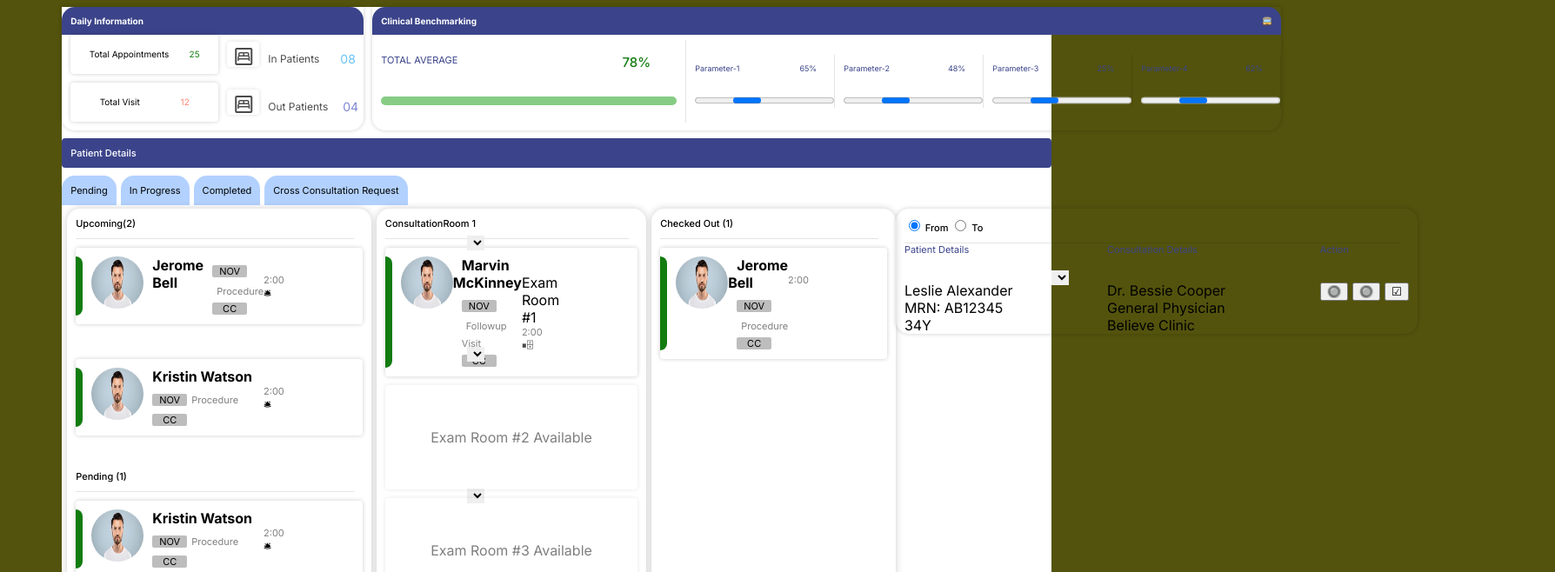
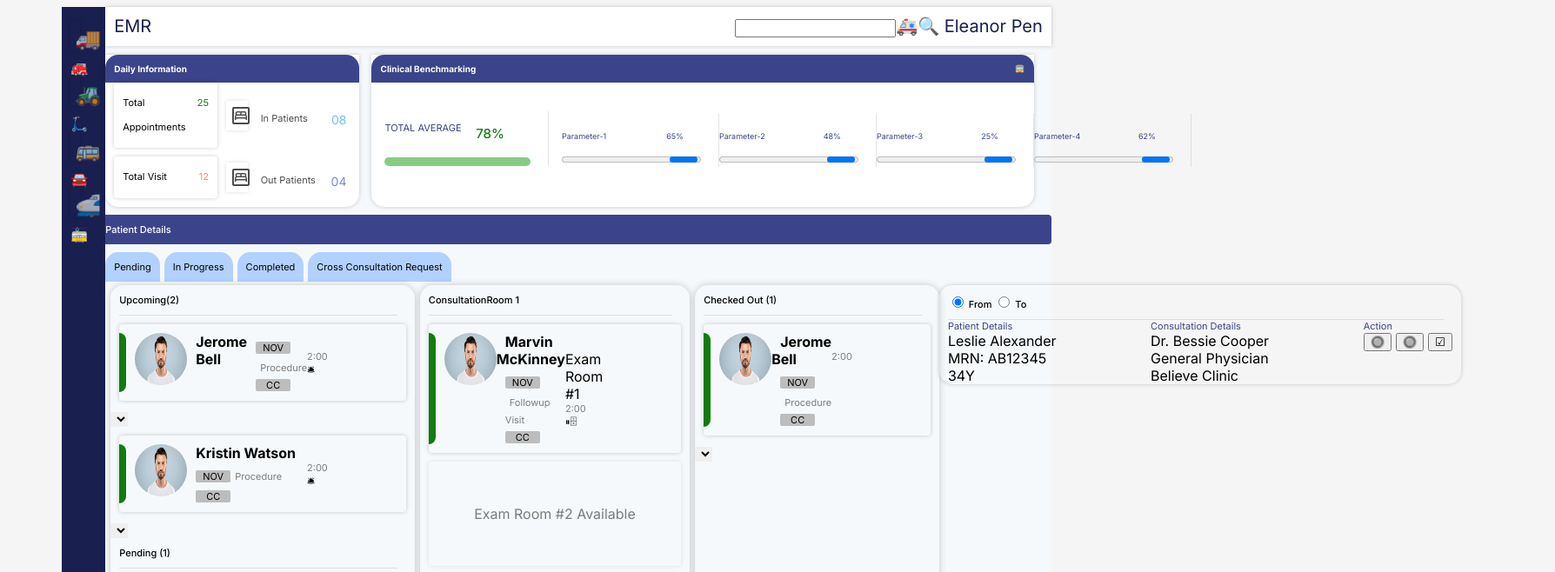
Before and after one commit to Mahopeok/FIGMA-Design, a plain HTML site: page index.html in a window 1280 px wide. Shown: the top 658 px of the page at 87% size, 1788 px wide, since content can reach past the window. Drawn offline with nearby package versions, Linux system fonts and the light colour scheme.

Commit message:
finishing touches

```diff
--- a/index.css
+++ b/index.css
@@ -1,6 +1,6 @@
 
 body{
-    background-color: rgb(83, 83, 13);
+    background-color: #f5f5f5;
     font-family: "inter", sans-serif;
 }
 h3{
@@ -24,12 +24,17 @@ h3{
 ul{
     list-style: none;
     display: flex;
-    padding: 0;
+    justify-content: space-between;
+    padding-left: 15px;
+    margin-bottom: 0;
+
 }
 li{
     padding-right: 20px;
 }
-
+.innerContent{
+    margin-left:40px;
+}
 .topHeader{
 
     display: flex;
@@ -51,35 +56,36 @@ li{
 .container{
     max-width: 90%;
     margin: 0 auto;
-    background-color: white;
+    background-color: #f6f9fb
 
 }
 .container1{
-    margin-right: 10px;
-
-    width: 380px;
+    margin-right: 14px;
+    width: 30%;
     border-bottom-left-radius: 15px;
     border-bottom-right-radius: 15px;
     box-shadow: 0 0 5px rgba(0, 0, 0, 0.2);
+    background-color: white;
 }
 .container2{
-   margin-right: 10px;
-
+    margin-right: 20px;
+    width: 70%;
     border-bottom-left-radius: 15px;
     border-bottom-right-radius: 15px;
     box-shadow: 0 0 5px rgba(0, 0, 0, 0.2);
+    background-color: white;
 
 }
 .appointments, .visit{
     margin-left: 10px;
     padding: 10px;
-    font-size: 10px;
+    font-size: 11px;
     box-shadow: 0 0 5px rgba(0, 0, 0, 0.2);
     line-height: 2.5;
-    width: 150px;
+    width: 45%;
     display: flex;
     border-radius: 4px;
-    justify-content: space-around;
+    justify-content: space-between;
     margin-bottom: 10px;
     border-top: hidden;
     margin-right: 10px;
@@ -87,11 +93,12 @@ li{
 
 .in-out-patient{
     display: flex;
-    align-items: center;
-        opacity: 0.7;
-    font-size: 12px;
-   line-height: 2.5;
-   width: 110px;
+    opacity: 0.7;
+    font-size: 11px;
+    width: 45%;
+    justify-content: space-between;
+    padding-left: 15px;
+    padding-right: 15px;
 
 }
 .in-patient-number{
@@ -107,12 +114,9 @@ li{
 .material-symbols-outlined{
     box-shadow: 0 0 5px rgba(0, 0, 0, 0.2);
     opacity: 0.7;
-    padding-top: 5px;
+    padding: 5px;
     margin-bottom: 10px;
-    width: 30px;
-    padding-left: 7px;
-    border-radius: 4px;
-    margin-right: 10px;
+    width: 5%;
 }
 .benchmarking{
 display: flex;
@@ -128,23 +132,17 @@ justify-content: space-between;
 
 .totalAvg{
     border-right: 1px solid rgba(0, 0, 0, 0.1);
-    padding-left: 10px;
-    margin-top: 6px;
-    margin-bottom: 6px;
-
-    width: 350px;
-
-
-
-
-
+    font-size: 11px;
+    margin-top: 12px;
+    width: 30%;
+    padding-right: 20px;
+    line-height: 3.5;
 }
 .total-average{
     color: #3b448a;
     font-size: 11px;
     display: flex;
     justify-content: space-between;
-    padding-bottom: 30px;
 
 }
 .total-progress{
@@ -159,9 +157,8 @@ justify-content: space-between;
 
     }
 
-    .progress {
+.progress {
     background-color: #87cc85;
-    width: 340px;
     height: 10px;
     border-radius: 6px;
     }
@@ -176,23 +173,31 @@ justify-content: space-between;
 
 }
 .parameters{
+    display: flex;
+    justify-content: space-between;
+    padding-top: 20px;
+    width: 100%;
+    padding-bottom: 20px;
+    align-items: center;
+    padding-left: 15px;
+}
 
- display: flex;
-
-}.parameter-details{
+.parameter-detail{
+    width: 70%;
+    padding-right: 40px;
+}
+.parameter-details{
    display: flex;
    justify-content: space-between;
-
    font-size: 9px;
    color:#3b448a;
-   padding-top: 10px;
-   padding-bottom: 20px;
+   padding-top: 20px;
+   padding-bottom: 10px;
+
 }
 .parameter-items{
     border-right: 1px solid rgba(0, 0, 0, 0.1);
-    padding-left: 10px;
-    margin-top: 7px;
-    margin-bottom: 7px;
+    padding-right: 20px;
 
 }
 progress{
@@ -270,9 +275,7 @@ img{
 
 select{
     border: none;
-    position: relative;
-    top: -115px;
-    right: -460px;
+
 
 }
 .nov{
@@ -387,6 +390,7 @@ strong{
 .patient-movement{
     margin-bottom: 5px;
     display: flex;
+    height: 65px;
    }
 .status{
     background: linear-gradient(to right, #00c6ff, #fcfdfd);
@@ -400,6 +404,7 @@ strong{
 
 .patient-details{
    width: 170px;
+   background-color: #eef4fd;
 }
 
 .patient-movement-container{
@@ -436,9 +441,25 @@ strong{
 
 .sidebar{
     background-color: #191f4f;
-    margin-left: 10px;
-    height: 300px;
-    position: fixed;
-    top: -50px;
-    right:50px
+   padding-left: 10px;
+   float: left;
+   width: 40px;
+    height: 1000px;
+
 }
+
+.topbar{
+  background-color: white;
+  color: #191f4f;
+    font-size: 20px;
+    padding: 10px;
+    box-shadow: 0 0 5px rgba(0, 0, 0, 0.2);
+    margin-bottom: 10px;
+    display: flex;
+    justify-content: space-between;
+}
+.nav-links{
+    display: flex;
+    flex-direction: column;
+    padding-left: 0;
+}
--- a/index.html
+++ b/index.html
@@ -13,8 +13,21 @@
     <title>FIGMA Design</title>
 </head>
 <body>
-    <div class="sidebar"></div>
+
     <div class="container">
+    <div class="sidebar">
+        <ul class="nav-links">
+            <li><span class="material-symbols-outlined">🚚</span>🚒</li>
+            <li><span class="material-symbols-outlined">🚜</span>🛴</li>
+            <li><span class="material-symbols-outlined">🚌</span>🚘</li>
+            <li><span class="material-symbols-outlined">🚅</span>🚋</li>
+        </ul>
+    </div>
+    <div class="topbar">
+        <div>EMR</div>
+        <div> <input type="search">🚑🔍 Eleanor Pen</div>
+    </div>
+    <div class="innerContent">
     <div class="topHeader">
     <div class="container1">
         <h3 class="daily-info">Daily Information</h3>
@@ -44,8 +57,7 @@ bedroom_parent
         <div>🚍</div>
     </h3>
      <div class="parameters">
-      <div class="totalAvg"><ul >
-        <li ><label for="">
+      <div class="totalAvg">
         <div class="total-average"> <span >TOTAL AVERAGE </span>
             <span class="avg-no"> 78%</span>
         </div>
@@ -54,9 +66,9 @@ bedroom_parent
     <div class="bar"></div >
     <div class="percent"></div >
 </div>
-</label></li></ul>
+
          </div>
-    <div >
+    <div class="parameter-detail">
        <div><ul>
 
       <div class="parameter-items" >
@@ -247,6 +259,7 @@ bedroom_parent
     <div>
         <input type="search" placeholder="Search">
     </div>
+    <div>
     <div class="headers">
     <div class="header1">CONSULTATION
     </div>
@@ -288,10 +301,11 @@ bedroom_parent
 <div class="trackerTitle">PRESCRIPTION</div> </div>
 
     </div>
+    <div class="container5">
     <div class="patient-movement">
         <div class="patient-details">
-        <div class="names">
-            Albert Flores
+        <div ><strong>
+            Albert Flores</strong>
         </div>
         <div>
             <div>MRN: AB12345</div>
@@ -329,8 +343,8 @@ bedroom_parent
     </div>
     <div class="patient-movement">
         <div class="patient-details">
-        <div class="names">
-            Albert Flores
+        <div ><strong>
+            Albert Flores</strong>
         </div>
         <div>
             <div>MRN: AB12345</div>
@@ -368,8 +382,8 @@ bedroom_parent
     </div>
     <div class="patient-movement">
         <div class="patient-details">
-        <div class="names">
-            Albert Flores
+        <div ><strong>
+            Albert Flores</strong>
         </div>
         <div>
             <div>MRN: AB12345</div>
@@ -408,8 +422,8 @@ bedroom_parent
     <div class="space"></div>
     <div class="patient-movement">
         <div class="patient-details">
-        <div class="names">
-            Albert Flores
+        <div ><strong>
+            Albert Flores</strong>
         </div>
         <div>
             <div>MRN: AB12345</div>
@@ -447,8 +461,8 @@ bedroom_parent
     </div>
     <div class="patient-movement">
         <div class="patient-details">
-        <div class="names">
-            Albert Flores
+        <div ><strong>
+            Albert Flores</strong>
         </div>
         <div>
             <div>MRN: AB12345</div>
@@ -482,7 +496,9 @@ bedroom_parent
         <div class="status">
             🟢
         </div>
-
+        </div>
+     </div>
+    </div>
     </div>
 </div>
 </div>
```
